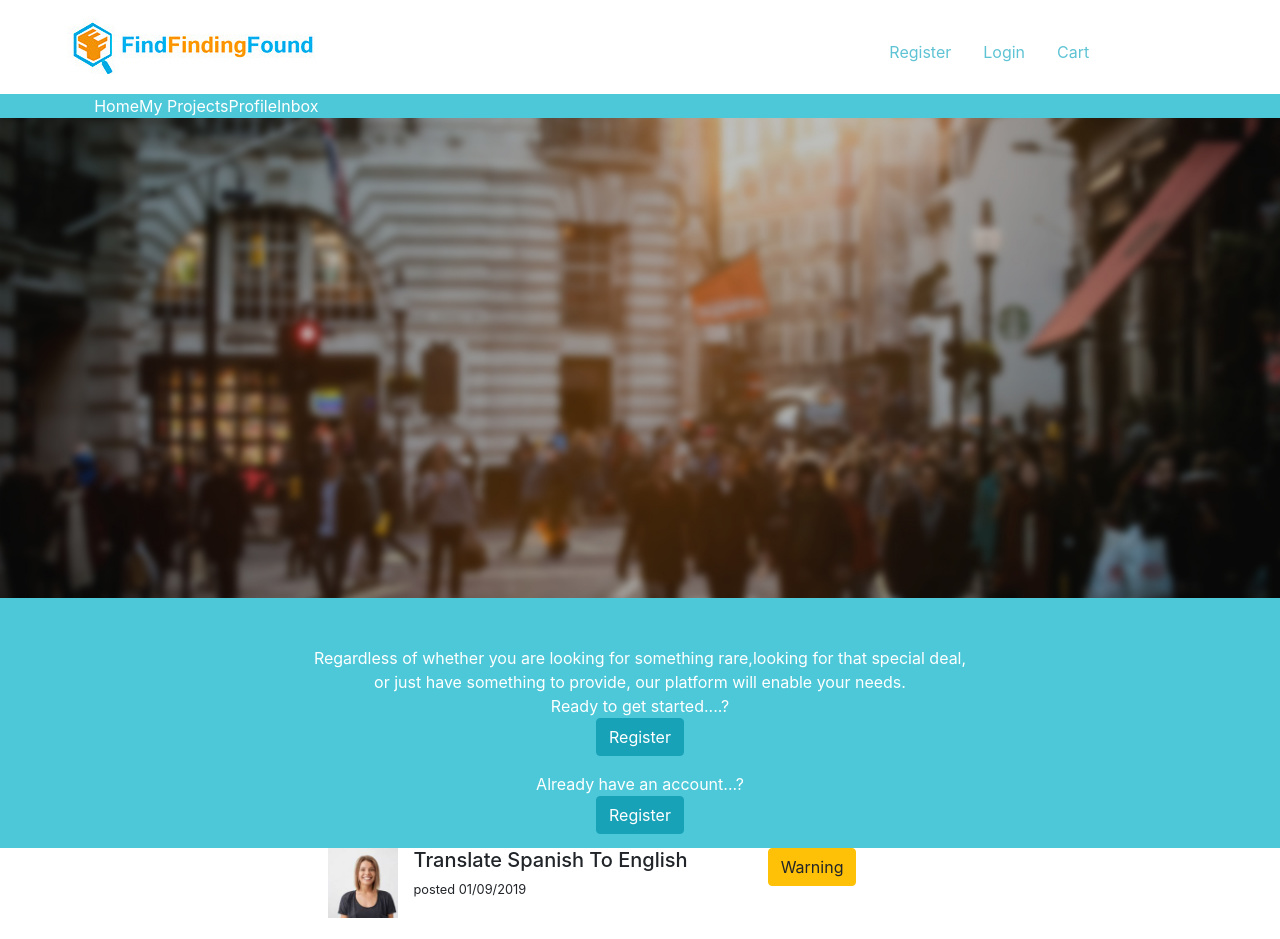
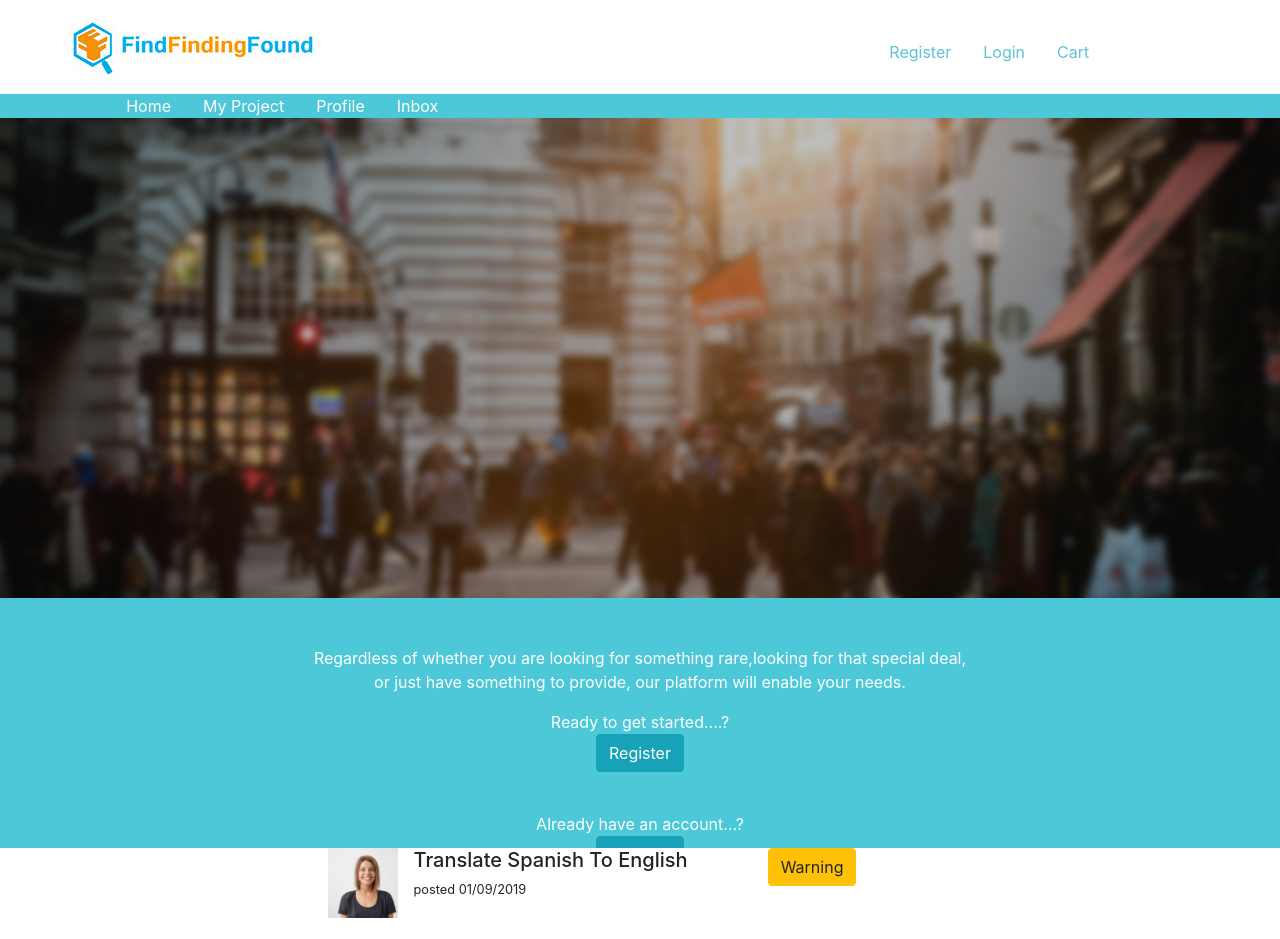
Before and after one commit to Maria-Liza-Lopez/FindFindingFound, a plain HTML site: page index.html in a window 1280 px wide. Shown: the top 939 px of the page. Drawn offline with nearby package versions, Linux system fonts and the light colour scheme.

Commit message:
IT'S NEW

```diff
--- a/index.html
+++ b/index.html
@@ -63,14 +63,14 @@
     <div class="row" style="background-color: rgb(76, 200, 216);">
         <div class="col-md-1"></div>
 
-        <a href="#home" style="color: white;">Home</a>
+        <a href="#home" style="color: white;"><span style="margin-left: 2em;">Home</a></span>
 
 
-        <a href="#myprojects" style="color: white;">My Projects</a>
+        <a href="#myprojects" style="color: white;"><span style="margin-left: 2em;">My Project</a></span>
 
-        <a href="#profile" style="color: white;">Profile</a>
+        <a href="#profile" style="color: white;"><span style="margin-left: 2em;">Profile</a></span>
 
-        <a href="#Inbox" style="color: white;">Inbox</a>
+        <a href="#Inbox" style="color: white;"><span style="margin-left: 2em;">Inbox</a></span>
 
     </div>
 
@@ -87,18 +87,19 @@
             <p style="text-align: center;">
                 Regardless of whether you are looking for something rare,looking for that special deal,<br>
                 or just have something to provide, our platform will enable your needs. <br style="text-align: left;">
-                Ready to get started....? <br>
-                <button type="button" class="btn btn-info">Register</button>
+
             </p>
             <div style="text-align: left;">
-                <p style="text-align: center;"></p>
+                <p style="text-align: center;"> Ready to get started....? <br>
+                    <button type="button" class="btn btn-info">Register</button>
+                </p>
             </div>
-
-            <div style="text-align: right;">
+            <span style="margin-left: 5em;">
                 <p style="text-align: center;">Already have an account...? <br>
                     <button type="button" class="btn btn-info">Register</button>
                 </p>
-            </div>
+            </span>
+
 
         </div>
     </div>
```
